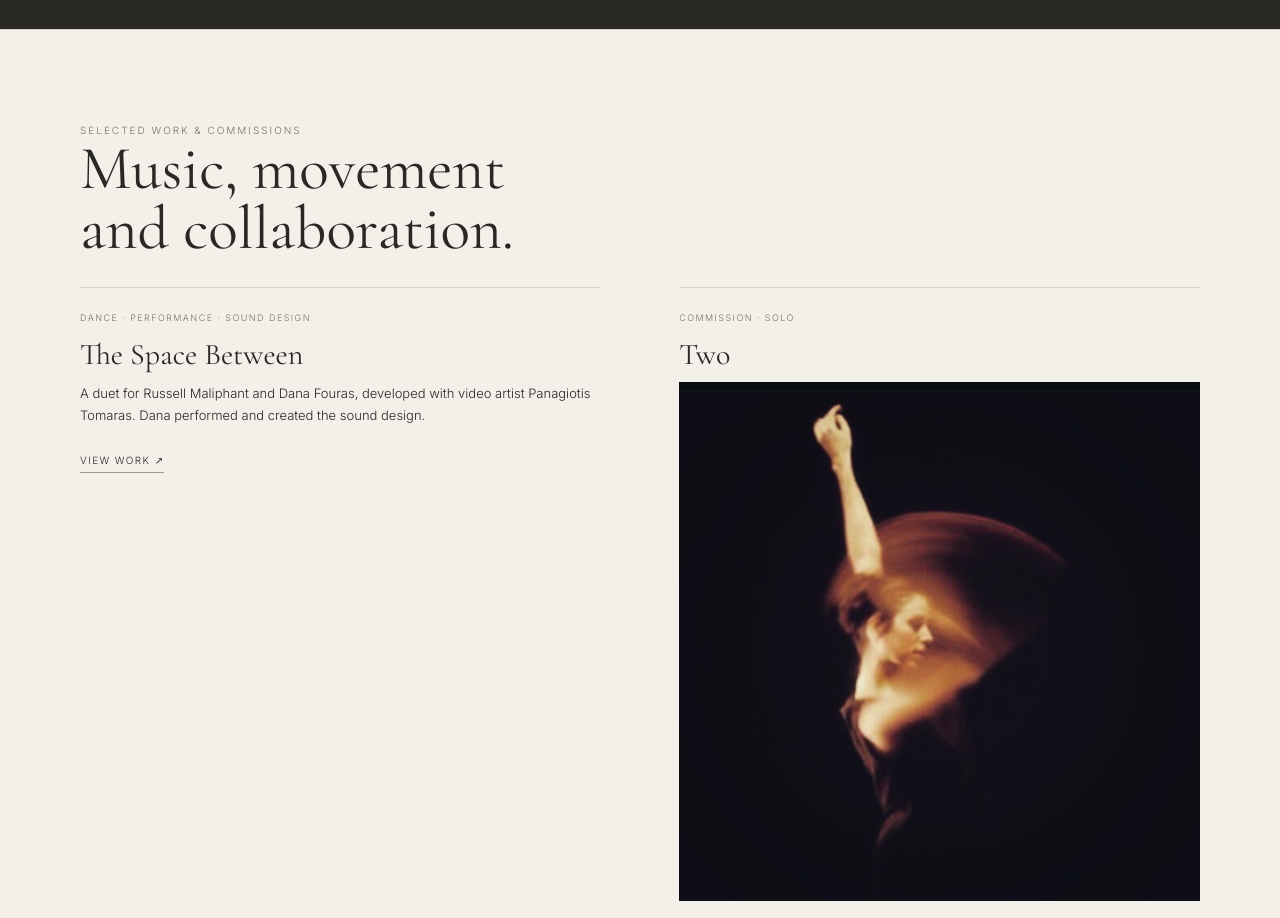
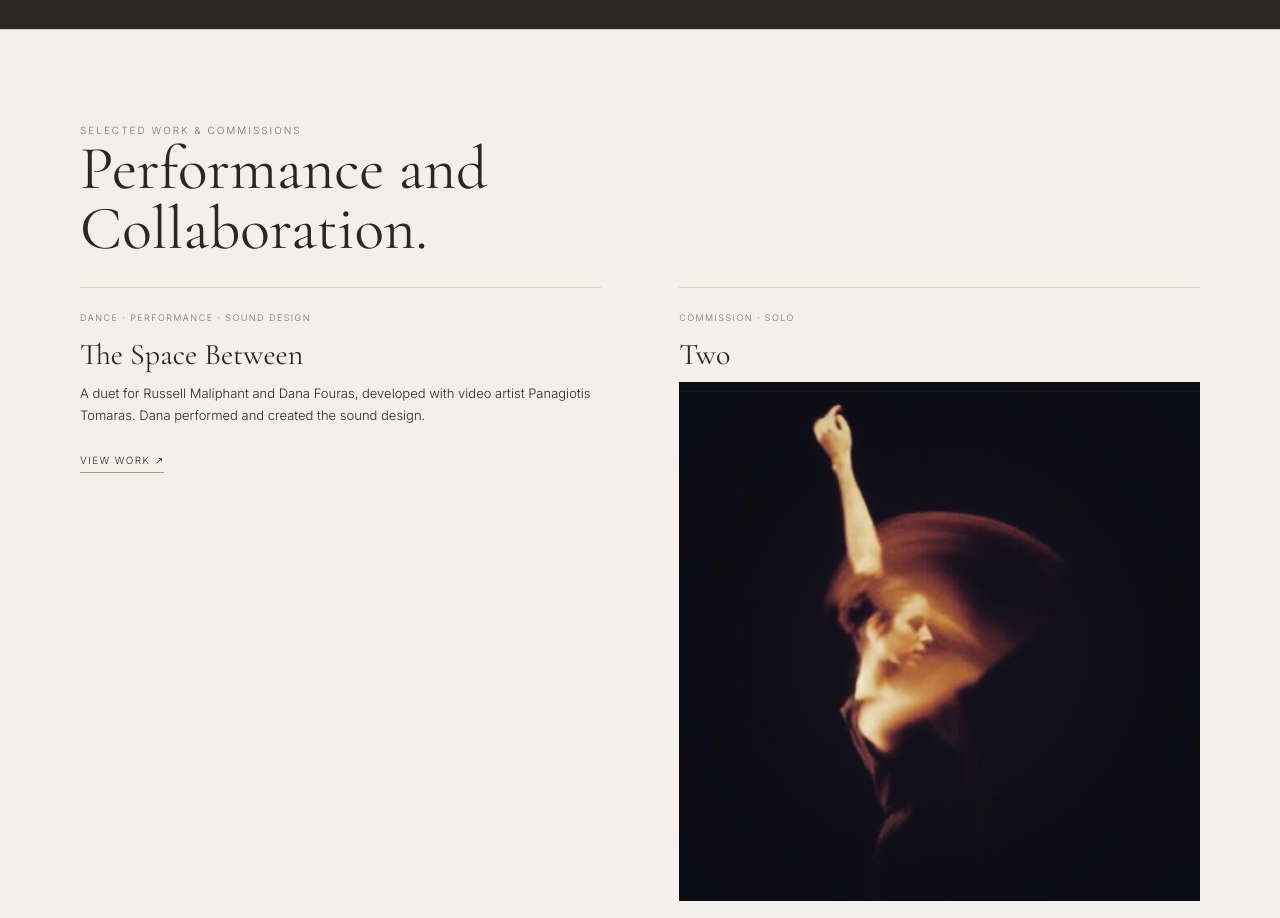
Before and after one commit to danafouras/danafouras.github.io, a plain HTML site: page index.html in a window 1280 px wide. Shown: the part 1720-2638 px from the top of the page. Drawn offline with nearby package versions, Linux system fonts and the light colour scheme.

Commit message:
Update index.html

```diff
--- a/index.html
+++ b/index.html
@@ -112,7 +112,7 @@
   <section id="work">
     <div class="wrap">
       <div class="section-label">Selected work & commissions</div>
-      <h2>Music, movement<br>and collaboration.</h2>
+      <h2>Performance and<br>Collaboration.</h2>
       <div class="work-grid">
         <article class="work-item"><div class="tag">Dance · Performance · Sound design</div><h3>The Space Between</h3><p>A duet for Russell Maliphant and Dana Fouras, developed with video artist Panagiotis Tomaras. Dana performed and created the sound design.</p><a class="text-link" href="https://www.russellmaliphantdancecompany.com/" target="_blank" rel="noopener">View work ↗</a></article>
         <article class="work-item"><div class="tag">Commission · Solo</div><h3>Two</h3><img src="assets/two.jpg" alt="Performance photograph from Two" style="display:block;width:100%;height:auto;margin:0 0 20px;"> <p>A solo created for Dana Fouras and commissioned by Dance Umbrella. Choreography by Russell Maliphant, music by Andy Cowton, lighting by Michael Hulls, and costume and set design by Russell Maliphant and Dana Fouras.</p></article>
```
